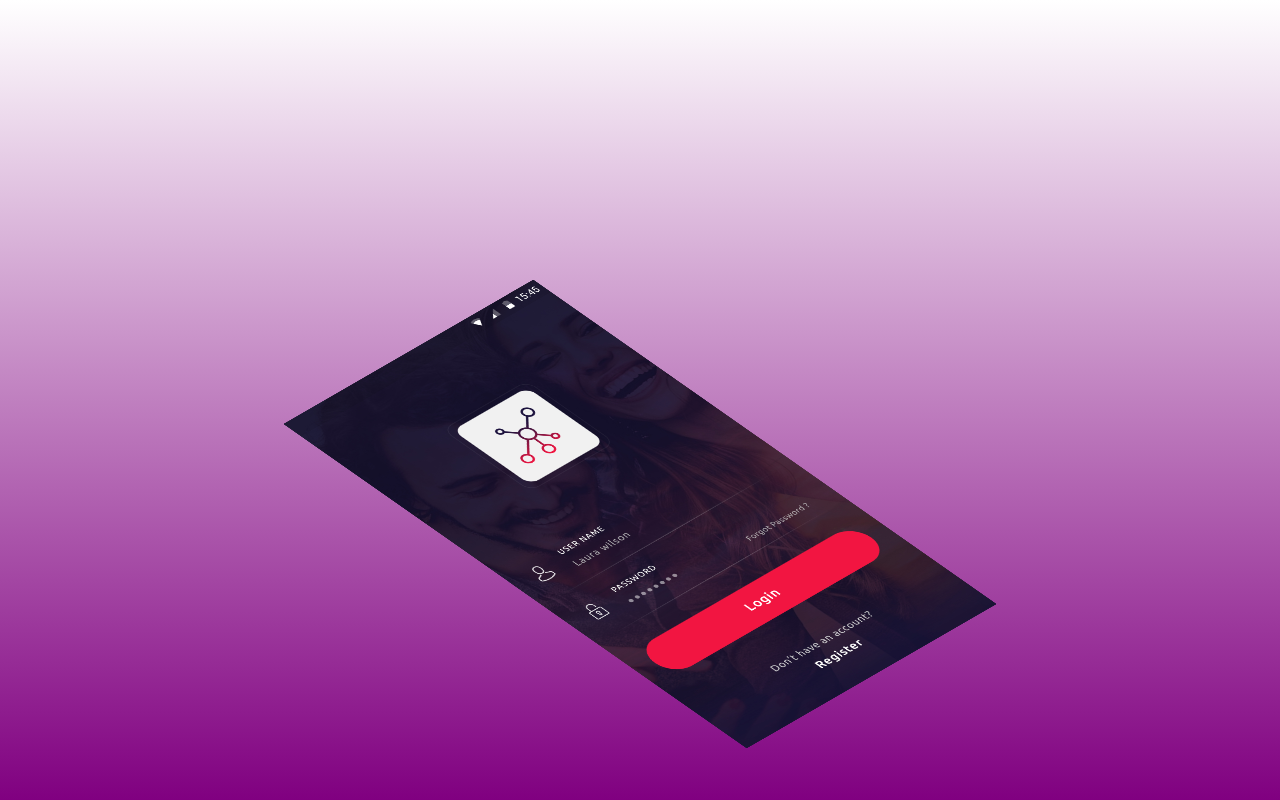
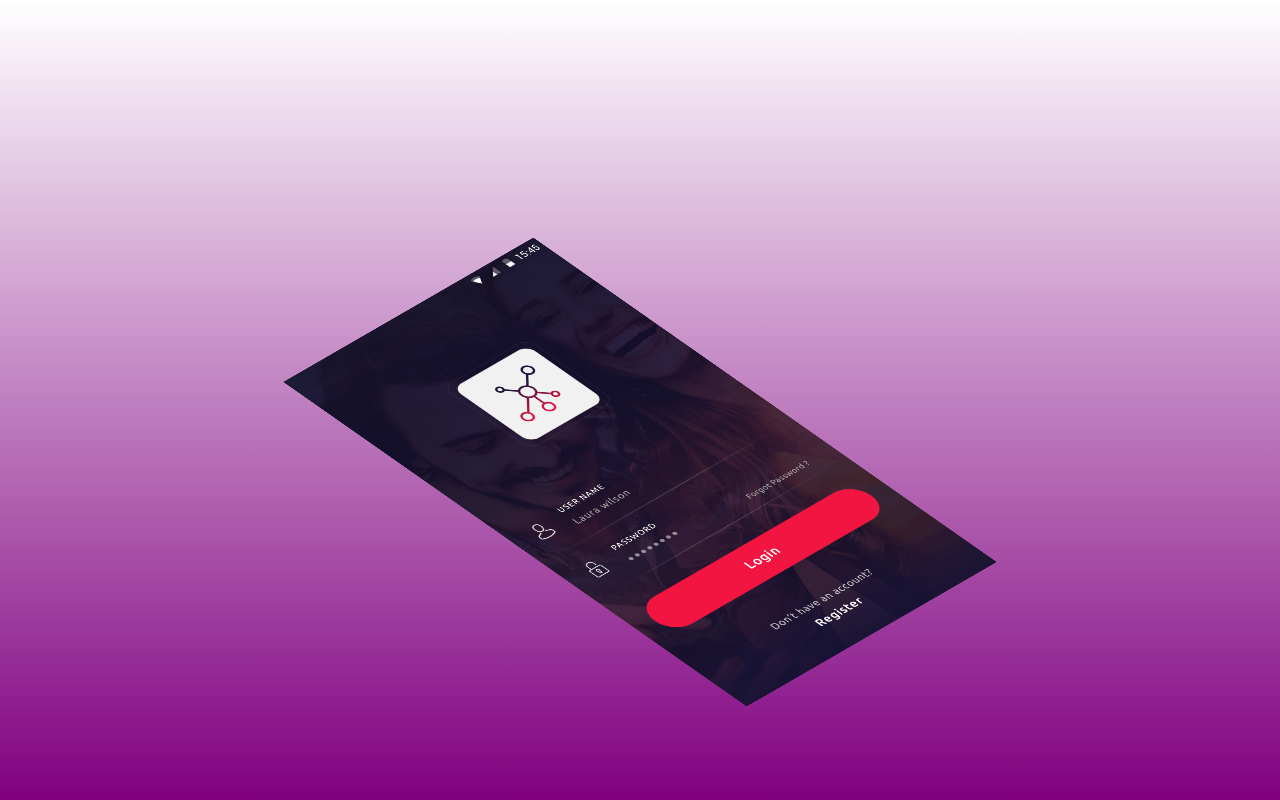
Before and after one commit to forklifters/layered-hover, a plain HTML site: page index.html in a window 1280 px wide. Drawn offline with Linux system fonts and the light colour scheme.

Commit message:
tweaked viewport height css to fix issue in firefox

```diff
--- a/style.css
+++ b/style.css
@@ -2,12 +2,11 @@ body {
     margin: 0;
     padding: 0;
     width: 100%;
-    height: 80vh;
+    height: 100vh;
     display: grid;
     align-items: center;
     justify-content: center;
-    border-radius: 20px;
-    margin: 50 auto;
+    margin: auto;
     background: linear-gradient(
       white,
       purple
```
